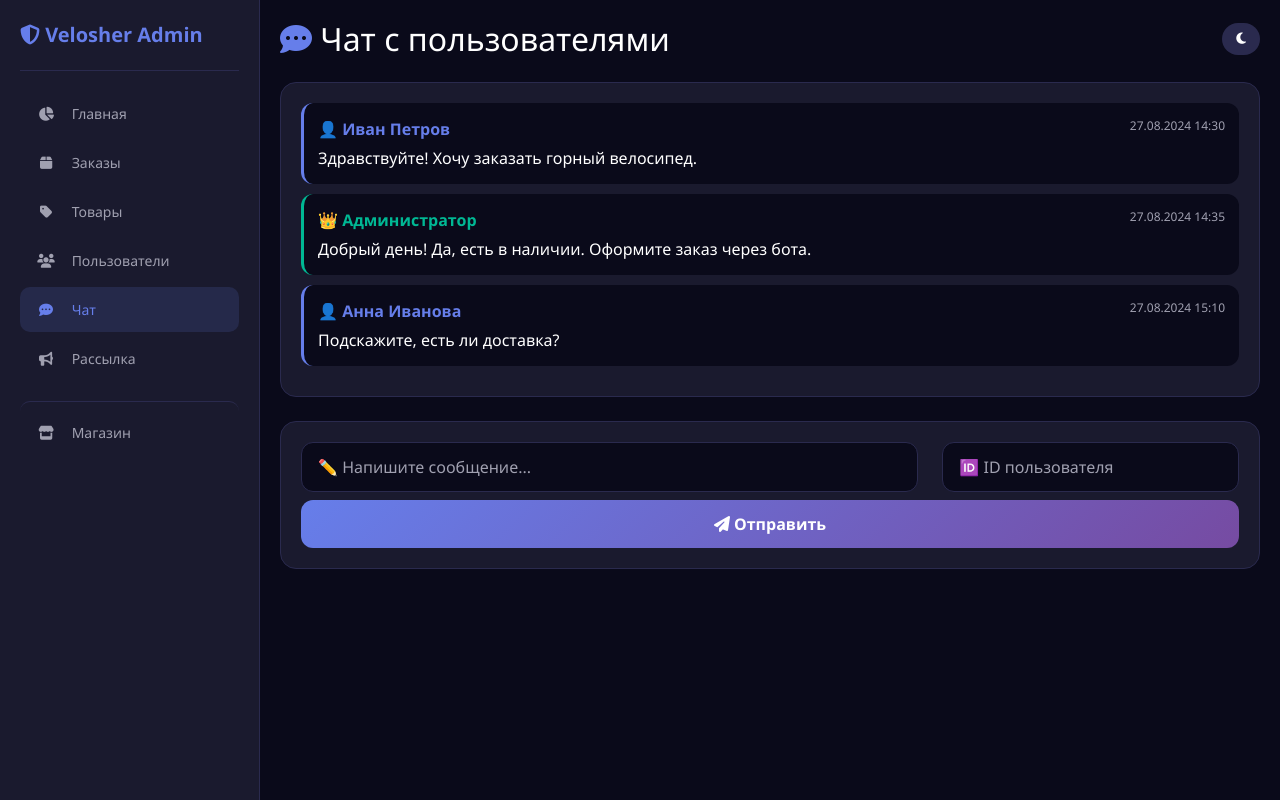
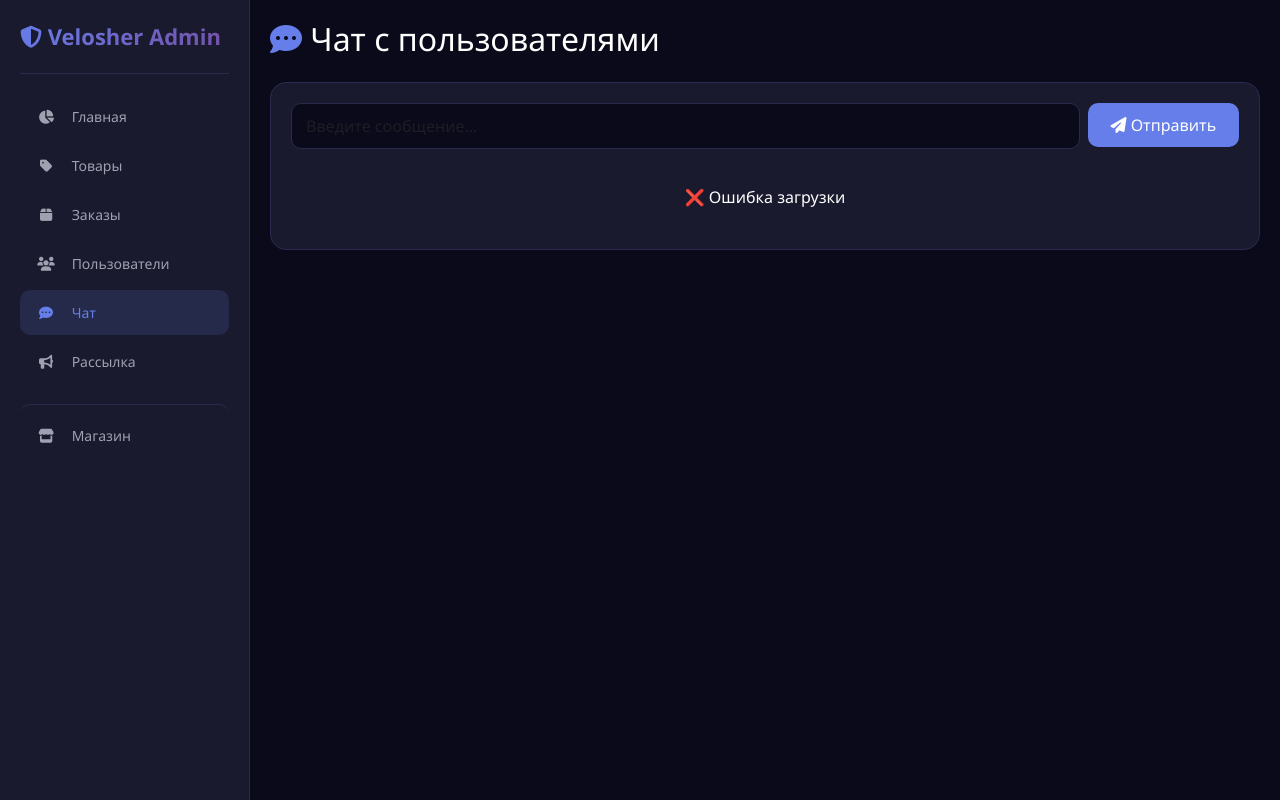
Before and after one commit to Mirzarasulov/velosher, a Flask app: template templates/admin/chat.html in a window 1280 px wide. Run offline with Flask 3, Linux system fonts and the light colour scheme; the template is opened without the code that fills it, so the values that code supplies are empty.

Commit message:
Update chat.html

```diff
--- a/templates/admin/chat.html
+++ b/templates/admin/chat.html
@@ -3,7 +3,7 @@
 <head>
     <meta charset="UTF-8">
     <meta name="viewport" content="width=device-width, initial-scale=1.0">
-    <title>Чат</title>
+    <title>💬 Чат - Velosher Admin</title>
     <link href="https://cdn.jsdelivr.net/npm/bootstrap@5.3.0/dist/css/bootstrap.min.css" rel="stylesheet">
     <link rel="stylesheet" href="https://cdnjs.cloudflare.com/ajax/libs/font-awesome/6.4.0/css/all.min.css">
     <style>
@@ -15,35 +15,83 @@
             --text-muted: #a0a0b0;
             --border: #2a2a4e;
             --primary: #667eea;
+            --success: #00b894;
         }
         body { font-family: 'Segoe UI', sans-serif; background: var(--bg); color: var(--text); min-height: 100vh; }
         .sidebar {
             position: fixed; top: 0; left: 0; bottom: 0;
-            width: 260px; background: var(--card); border-right: 1px solid var(--border);
+            width: 250px; background: var(--card);
+            border-right: 1px solid var(--border);
             padding: 20px; z-index: 100; overflow-y: auto;
         }
-        .sidebar .logo { font-size: 20px; font-weight: 700; color: var(--primary); padding-bottom: 20px; border-bottom: 1px solid var(--border); margin-bottom: 20px; }
+        .sidebar .logo {
+            font-size: 22px; font-weight: 700;
+            background: linear-gradient(135deg, #667eea, #764ba2);
+            -webkit-background-clip: text;
+            -webkit-text-fill-color: transparent;
+            padding-bottom: 20px;
+            border-bottom: 1px solid var(--border);
+            margin-bottom: 20px;
+        }
         .sidebar .nav-item {
             display: block; padding: 12px 16px; border-radius: 10px;
             color: var(--text-muted); text-decoration: none;
             transition: all 0.3s; margin-bottom: 4px; font-size: 14px;
         }
+        .sidebar .nav-item:hover { background: rgba(255,255,255,0.05); color: var(--text); }
         .sidebar .nav-item.active { background: rgba(102,126,234,0.15); color: var(--primary); }
         .sidebar .nav-item i { margin-right: 12px; width: 20px; text-align: center; }
-        .main-content { margin-left: 260px; padding: 20px; }
-        .glass { background: var(--card); border: 1px solid var(--border); border-radius: 16px; padding: 20px; }
-        .message-item { background: var(--bg); border-radius: 12px; padding: 14px; margin-bottom: 10px; border-left: 3px solid var(--primary); }
-        .message-item .user { font-weight: 600; color: var(--primary); }
-        .message-item .time { font-size: 12px; color: var(--text-muted); float: right; }
-        .message-item .text { margin-top: 5px; color: var(--text); }
-        .message-item .badge-new { background: #ff4757; color: white; font-size: 10px; padding: 2px 10px; border-radius: 20px; margin-left: 10px; }
-        .reply-input { background: var(--bg); border: 1px solid var(--border); color: var(--text); border-radius: 12px; padding: 12px 16px; width: 100%; }
-        .reply-input:focus { border-color: var(--primary); outline: none; }
-        .reply-input::placeholder { color: var(--text-muted); }
-        .btn-send { background: linear-gradient(135deg, #667eea 0%, #764ba2 100%); color: white; border: none; padding: 12px 20px; border-radius: 12px; font-weight: 600; transition: all 0.3s; }
-        .btn-send:hover { transform: scale(1.02); }
-        .theme-toggle { background: var(--border); border: none; color: var(--text); padding: 6px 14px; border-radius: 20px; cursor: pointer; font-size: 13px; transition: all 0.3s; }
-        .theme-toggle:hover { background: var(--primary); }
+        .main-content { margin-left: 250px; padding: 20px; }
+        .glass {
+            background: var(--card);
+            border: 1px solid var(--border);
+            border-radius: 16px;
+            padding: 20px;
+            margin-bottom: 20px;
+        }
+        .btn-primary { background: var(--primary); border: none; color: white; padding: 10px 20px; border-radius: 10px; cursor: pointer; }
+        .btn-primary:hover { background: #5a67d8; }
+        .form-control {
+            background: var(--bg);
+            color: var(--text);
+            border: 1px solid var(--border);
+            border-radius: 10px;
+            padding: 10px 14px;
+        }
+        .form-control:focus {
+            border-color: var(--primary);
+            box-shadow: 0 0 0 3px rgba(102,126,234,0.2);
+            background: var(--bg);
+            color: var(--text);
+        }
+        .message-item {
+            padding: 12px 16px;
+            border-bottom: 1px solid var(--border);
+        }
+        .message-item .msg-user { font-weight: 600; color: var(--primary); }
+        .message-item .msg-date { color: var(--text-muted); font-size: 12px; margin-left: 10px; }
+        .message-item .msg-text { color: var(--text); margin-top: 4px; }
+        .message-item.admin-msg { background: rgba(102,126,234,0.08); }
+        .message-item.admin-msg .msg-user { color: var(--success); }
+        .toast {
+            position: fixed;
+            bottom: 20px;
+            left: 50%;
+            transform: translateX(-50%);
+            background: rgba(0,0,0,0.9);
+            color: white;
+            padding: 14px 28px;
+            border-radius: 12px;
+            z-index: 9999;
+            display: none;
+            animation: slideUp 0.4s ease;
+            border: 1px solid rgba(255,255,255,0.1);
+        }
+        .toast.show { display: block; }
+        @keyframes slideUp {
+            from { opacity: 0; transform: translateX(-50%) translateY(30px); }
+            to { opacity: 1; transform: translateX(-50%) translateY(0); }
+        }
         @media (max-width: 768px) {
             .sidebar { width: 100%; position: relative; padding: 15px; }
             .main-content { margin-left: 0; padding: 15px; }
@@ -51,71 +99,95 @@
     </style>
 </head>
 <body>
-
     <div class="sidebar">
         <div class="logo"><i class="fas fa-shield-alt"></i> Velosher Admin</div>
         <a href="dashboard.html" class="nav-item"><i class="fas fa-chart-pie"></i> Главная</a>
+        <a href="products.html" class="nav-item"><i class="fas fa-tag"></i> Товары</a>
         <a href="orders.html" class="nav-item"><i class="fas fa-box"></i> Заказы</a>
-        <a href="products.html" class="nav-item"><i class="fas fa-tag"></i> Товары</a>
         <a href="users.html" class="nav-item"><i class="fas fa-users"></i> Пользователи</a>
         <a href="chat.html" class="nav-item active"><i class="fas fa-comment-dots"></i> Чат</a>
         <a href="broadcast.html" class="nav-item"><i class="fas fa-bullhorn"></i> Рассылка</a>
-        <a href="../shop.html" class="nav-item" style="margin-top:20px; border-top:1px solid var(--border); padding-top:20px;"><i class="fas fa-store"></i> Магазин</a>
+        <a href="/shop/" class="nav-item" style="margin-top:20px; border-top:1px solid var(--border); padding-top:20px;">
+            <i class="fas fa-store"></i> Магазин
+        </a>
     </div>
 
     <div class="main-content">
-        <div class="d-flex justify-content-between align-items-center mb-4">
-            <h2 class="mb-0" style="color:var(--text);"><i class="fas fa-comment-dots" style="color:var(--primary);"></i> Чат с пользователями</h2>
-            <button class="theme-toggle" onclick="toggleTheme()"><i class="fas fa-moon" id="themeIcon"></i></button>
-        </div>
+        <h2 class="mb-4"><i class="fas fa-comment-dots" style="color:var(--primary);"></i> Чат с пользователями</h2>
 
-        <div class="glass mb-4">
-            <div id="messagesContainer">
-                <div class="message-item">
-                    <div><span class="user">👤 Иван Петров</span><span class="time">27.08.2024 14:30</span></div>
-                    <div class="text">Здравствуйте! Хочу заказать горный велосипед.</div>
+        <div class="glass">
+            <div class="row g-2 mb-3">
+                <div class="col-md-10">
+                    <input type="text" class="form-control" id="chatMessage" placeholder="Введите сообщение..." onkeypress="if(event.key==='Enter') sendMessage()">
                 </div>
-                <div class="message-item" style="border-left-color: #00b894;">
-                    <div><span class="user" style="color:#00b894;">👑 Администратор</span><span class="time">27.08.2024 14:35</span></div>
-                    <div class="text">Добрый день! Да, есть в наличии. Оформите заказ через бота.</div>
-                </div>
-                <div class="message-item">
-                    <div><span class="user">👤 Анна Иванова</span><span class="time">27.08.2024 15:10</span></div>
-                    <div class="text">Подскажите, есть ли доставка?</div>
+                <div class="col-md-2">
+                    <button class="btn-primary w-100" onclick="sendMessage()"><i class="fas fa-paper-plane"></i> Отправить</button>
                 </div>
             </div>
-        </div>
-
-        <div class="glass">
-            <div class="row">
-                <div class="col-md-8"><input type="text" class="reply-input" placeholder="✏️ Напишите сообщение..."></div>
-                <div class="col-md-4 mt-2 mt-md-0"><input type="text" class="reply-input" placeholder="🆔 ID пользователя"></div>
-                <div class="col-12 mt-2"><button class="btn-send w-100"><i class="fas fa-paper-plane"></i> Отправить</button></div>
+            <div id="messagesContainer">
+                <div style="text-align:center;color:var(--text-muted);padding:20px;">Загрузка сообщений...</div>
             </div>
         </div>
     </div>
 
+    <div class="toast" id="toast"></div>
+
     <script>
-        function toggleTheme() {
-            const root = document.documentElement;
-            const currentBg = getComputedStyle(root).getPropertyValue('--bg').trim();
-            const isDark = currentBg === '#0a0a1a';
-            if (isDark) {
-                root.style.setProperty('--bg', '#f0f2f5');
-                root.style.setProperty('--card', '#ffffff');
-                root.style.setProperty('--text', '#2d3436');
-                root.style.setProperty('--text-muted', '#6c757d');
-                root.style.setProperty('--border', '#e0e0e0');
-                document.getElementById('themeIcon').className = 'fas fa-sun';
-            } else {
-                root.style.setProperty('--bg', '#0a0a1a');
-                root.style.setProperty('--card', '#1a1a2e');
-                root.style.setProperty('--text', '#ffffff');
-                root.style.setProperty('--text-muted', '#a0a0b0');
-                root.style.setProperty('--border', '#2a2a4e');
-                document.getElementById('themeIcon').className = 'fas fa-moon';
+        const API_URL = 'http://127.0.0.1:5000';
+
+        function showToast(msg) {
+            const t = document.getElementById('toast');
+            t.textContent = msg;
+            t.classList.add('show');
+            clearTimeout(t._timeout);
+            t._timeout = setTimeout(() => t.classList.remove('show'), 3000);
+        }
+
+        async function loadMessages() {
+            try {
+                const res = await fetch(`${API_URL}/api/messages`);
+                const data = await res.json();
+                const container = document.getElementById('messagesContainer');
+                if (!data.messages || data.messages.length === 0) {
+                    container.innerHTML = '<div style="text-align:center;color:var(--text-muted);padding:20px;">Нет сообщений</div>';
+                    return;
+                }
+                container.innerHTML = data.messages.map(m => `
+                    <div class="message-item ${m.is_admin ? 'admin-msg' : ''}">
+                        <span class="msg-user">${m.is_admin ? '👑 Админ' : (m.username || m.first_name || 'Пользователь')}</span>
+                        <span class="msg-date">${new Date(m.created_at).toLocaleString()}</span>
+                        <div class="msg-text">${m.message}</div>
+                    </div>
+                `).join('');
+            } catch (e) {
+                console.error('Load messages error:', e);
+                document.getElementById('messagesContainer').innerHTML = '<div style="text-align:center;color:var(--danger);padding:20px;">❌ Ошибка загрузки</div>';
             }
         }
+
+        async function sendMessage() {
+            const input = document.getElementById('chatMessage');
+            const text = input.value.trim();
+            if (!text) return;
+
+            try {
+                await fetch(`${API_URL}/api/messages`, {
+                    method: 'POST',
+                    headers: { 'Content-Type': 'application/json' },
+                    body: JSON.stringify({ message: text, is_admin: 1, username: 'Администратор', first_name: 'Admin' })
+                });
+                input.value = '';
+                showToast('✅ Сообщение отправлено!');
+                loadMessages();
+            } catch (e) {
+                showToast('❌ Ошибка отправки');
+            }
+        }
+
+        document.addEventListener('DOMContentLoaded', function() {
+            loadMessages();
+            setInterval(loadMessages, 10000);
+        });
     </script>
 </body>
 </html>
```
